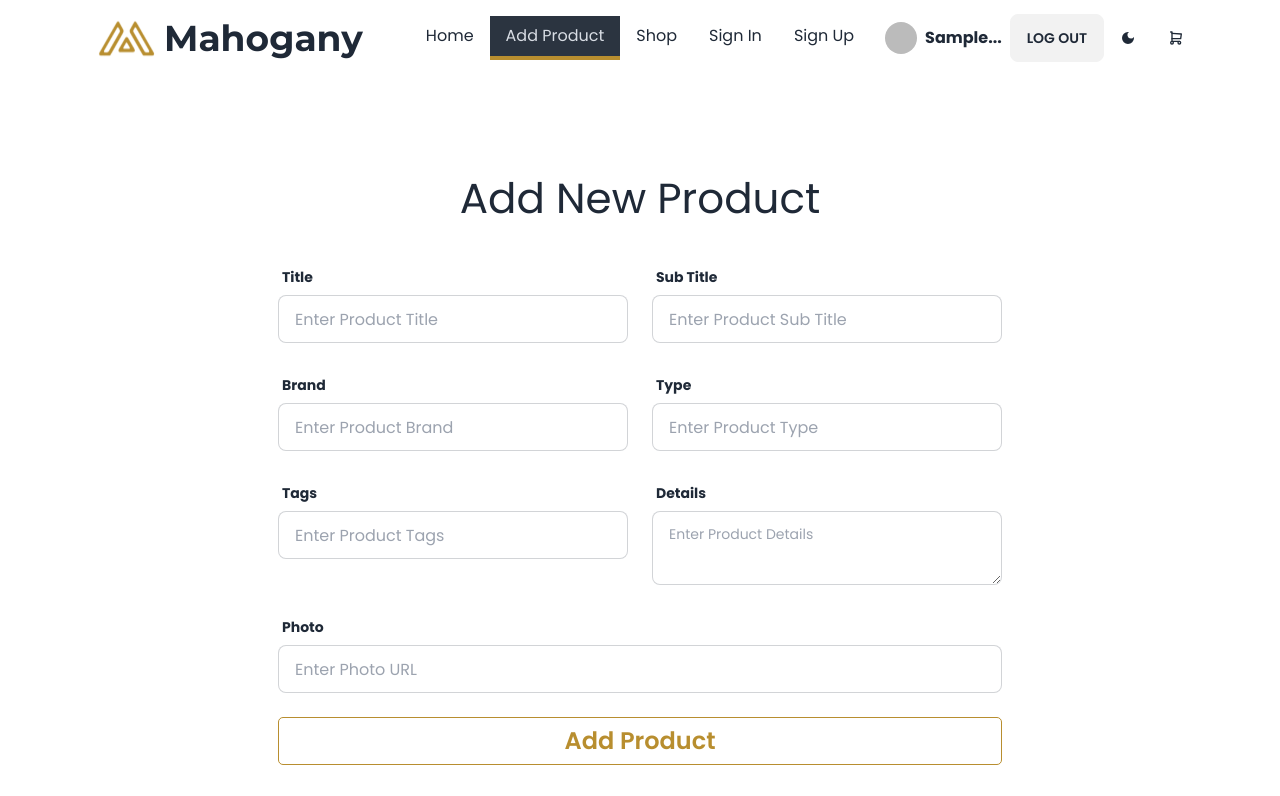
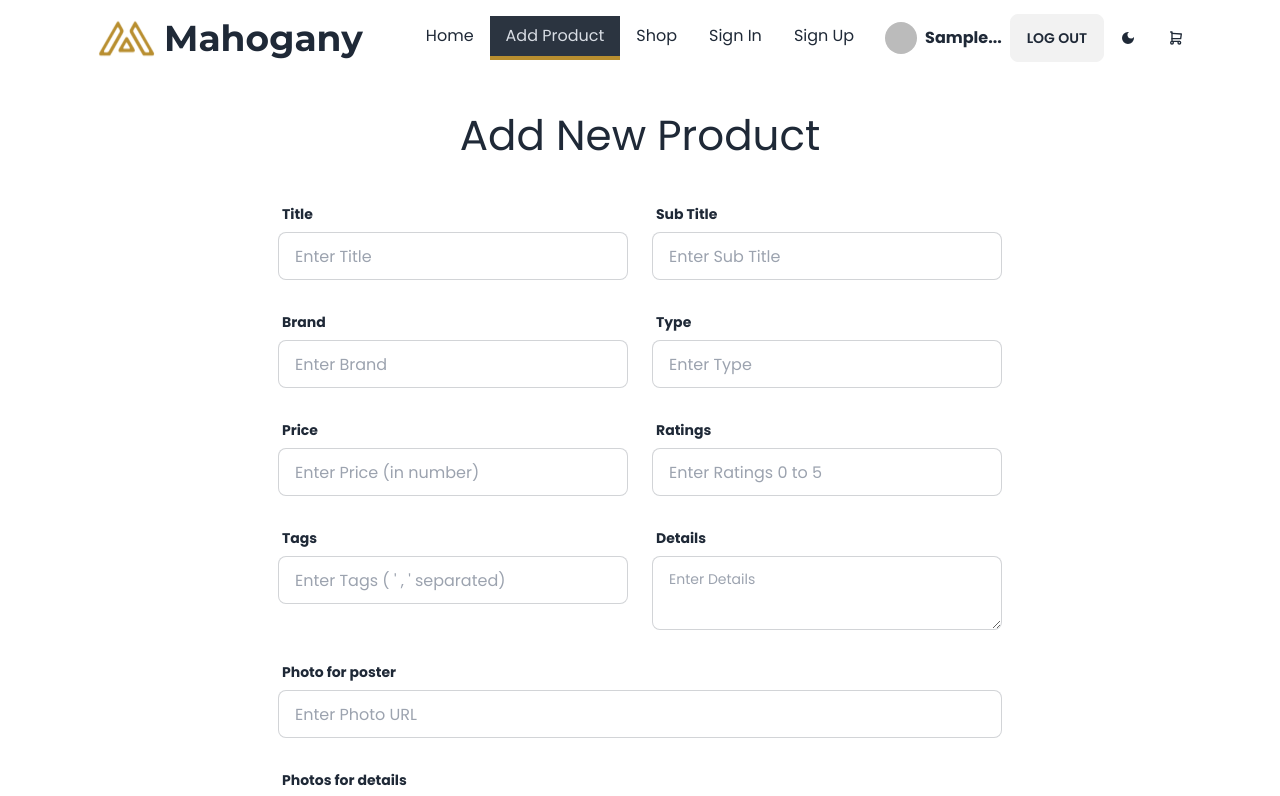
Before and after one commit to Md-Neamul-Hoqe/Mahogany-Furniture-brand-shop-Client_Side, a React (Vite) app: page /addProduct in a window 1280 px wide. Shown: the top 796 px of the page. Built offline with nearby package versions, Linux system fonts and the light colour scheme; no server answers; sample sign-in values are in the browser's storage.

Commit message:
Edit product info with required properties added

```diff
--- a/src/Home.jsx
+++ b/src/Home.jsx
@@ -4,7 +4,6 @@ import Products from "./components/Products";
 import Stat from "./components/Stat";
 import Brand from "./components/brand";
 import { useLoaderData } from "react-router-dom";
-import { useEffect, useState } from "react";
 
 const Home = () => {
   const products = useLoaderData();
--- a/src/Pages/AddProduct.jsx
+++ b/src/Pages/AddProduct.jsx
@@ -13,16 +13,21 @@ const AddProduct = () => {
     const type = Form.type.value;
     const tags = Form.tags.value;
     const details = Form.details.value;
+    const price = Form.price.value;
+    const ratings = Form.ratings.value;
     const photo = Form.photo.value;
+    const images = Form.images.value;
 
     const furnitureInfo = {
       title,
       subtitle,
       brand,
       type,
-      tags,
-      details,
-      photo,
+      tags: tags.split(","),
+      price: { new: price },
+      ratings,
+      description: { text: details, images: images.split(","), photo: photo },
+      status: "New",
     };
 
     fetch("https://mahogany-furniture-server-4lb6ne450.vercel.app/products", {
@@ -65,7 +70,7 @@ const AddProduct = () => {
                   </label>
                   <input
                     type="text"
-                    placeholder="Enter Product Title"
+                    placeholder="Enter Title"
                     name="title"
                     className="input input-bordered"
                     required
@@ -77,7 +82,7 @@ const AddProduct = () => {
                   </label>
                   <input
                     type="text"
-                    placeholder="Enter Product Sub Title"
+                    placeholder="Enter Sub Title"
                     name="subtitle"
                     className="input input-bordered"
                     required
@@ -91,7 +96,7 @@ const AddProduct = () => {
                   </label>
                   <input
                     type="text"
-                    placeholder="Enter Product Brand"
+                    placeholder="Enter Brand"
                     name="brand"
                     className="input input-bordered"
                     required
@@ -104,8 +109,39 @@ const AddProduct = () => {
                   </label>
                   <input
                     type="text"
-                    placeholder="Enter Product Type"
+                    placeholder="Enter Type"
                     name="type"
+                    className="input input-bordered"
+                    required
+                  />
+                </div>
+              </div>
+
+              <div className="flex max-lg:flex-col gap-6">
+                <div className="form-control flex-1">
+                  <label className="label">
+                    <h4 className="label-text">Price</h4>
+                  </label>
+                  <input
+                    type="number"
+                    min={0}
+                    placeholder="Enter Price (in number)"
+                    name="price"
+                    className="input input-bordered"
+                    required
+                  />
+                </div>
+
+                <div className="form-control flex-1">
+                  <label className="label">
+                    <h4 className="label-text">Ratings</h4>
+                  </label>
+                  <input
+                    type="number"
+                    min={0}
+                    max={5}
+                    placeholder="Enter Ratings 0 to 5"
+                    name="ratings"
                     className="input input-bordered"
                     required
                   />
@@ -118,7 +154,7 @@ const AddProduct = () => {
                   </label>
                   <input
                     type="text"
-                    placeholder="Enter Product Tags"
+                    placeholder="Enter Tags ( ' , ' separated)"
                     name="tags"
                     className="input input-bordered"
                     required
@@ -131,7 +167,7 @@ const AddProduct = () => {
                   </label>
                   <textarea
                     type="text"
-                    placeholder="Enter Product Details"
+                    placeholder="Enter Details"
                     name="details"
                     className="textarea textarea-bordered"
                     required
@@ -140,12 +176,24 @@ const AddProduct = () => {
               </div>
               <div className="form-control">
                 <label className="label">
-                  <h4 className="label-text">Photo</h4>
+                  <h4 className="label-text">Photo for poster</h4>
                 </label>
                 <input
                   type="url"
                   placeholder="Enter Photo URL"
                   name="photo"
+                  className="input input-bordered"
+                  required
+                />
+              </div>
+              <div className="form-control">
+                <label className="label">
+                  <h4 className="label-text">Photos for details</h4>
+                </label>
+                <input
+                  type="url"
+                  placeholder="Enter Photo URLs (' , ' separated)"
+                  name="images"
                   className="input input-bordered"
                   required
                 />
@@ -162,7 +210,7 @@ const AddProduct = () => {
         </div>
       </div>
       <Helmet>
-        <title>{'Mahogany | Add Product'}</title>
+        <title>{"Mahogany | Add Product"}</title>
       </Helmet>
     </div>
   );
--- a/src/Pages/Error404.jsx
+++ b/src/Pages/Error404.jsx
@@ -6,9 +6,13 @@ const Error404 = () => {
   return (
     <div>
       <Navbar />
-      <img className="w-full" src="./src/assets/404.gif" alt="error page" />
+      <img
+        className="w-full"
+        src="https://i.ibb.co/9p9yL6K/404.gif"
+        alt="error page"
+      />
       <Helmet>
-        <title>{'Mahogany | Not Found'}</title>
+        <title>{"Mahogany | Not Found"}</title>
       </Helmet>
       <Footer />
     </div>
--- a/src/Pages/Shop.jsx
+++ b/src/Pages/Shop.jsx
@@ -1,10 +1,27 @@
 import { Link, useLoaderData } from "react-router-dom";
 import Product from "../components/Product";
 import { Helmet } from "react-helmet-async";
+import { useContext, useEffect, useState } from "react";
+import { AuthContext } from "../Providers/AuthProviders";
 
 const Shop = () => {
-  const products = useLoaderData();
-  console.log(typeof products);
+  const loadedProducts = useLoaderData();
+  const { deletedId } = useContext(AuthContext);
+  const [products, setProducts] = useState(loadedProducts);
+
+  console.log(typeof loadedProducts, products[0]._id, deletedId);
+
+  useEffect(() => {
+    const loadData = () => {
+      typeof loadedProducts === "object" &&
+        setProducts(
+          loadedProducts.filter((product) => product._id !== deletedId)
+        );
+    };
+
+    return () => loadData();
+  }, [deletedId, loadedProducts]);
+
   return (
     <section>
       {/* Banner Section */}
--- a/src/Pages/UpdateProduct.jsx
+++ b/src/Pages/UpdateProduct.jsx
@@ -6,7 +6,7 @@ import Swal from "sweetalert2";
 const UpdateProduct = () => {
   const product = useLoaderData();
 
-  // console.log(typeof product);
+  console.log(product);
 
   const handleUpdateProduct = (e) => {
     e.preventDefault();
@@ -21,15 +21,27 @@ const UpdateProduct = () => {
     const details = Form.details.value;
     const photo = Form.photo.value;
 
+    const price = Form.price.value;
+    const ratings = Form.ratings.value;
+    const images = Form.images.value;
+
     const furnitureInfo = {
       id: product._id,
       title,
       subtitle,
       brand,
       type,
-      tags,
-      details,
-      photo,
+      tags: tags.split(","),
+      price: {
+        old:
+          product?.price?.new === price
+            ? product?.price?.old
+            : product?.price?.new,
+        new: price,
+      },
+      ratings,
+      description: { text: details, images: images.split(","), photo: photo },
+      status: "New",
     };
 
     console.log(furnitureInfo);
@@ -128,6 +140,39 @@ const UpdateProduct = () => {
                     />
                   </div>
                 </div>
+
+                <div className="flex max-lg:flex-col gap-6">
+                  <div className="form-control flex-1">
+                    <label className="label">
+                      <h4 className="label-text">Price</h4>
+                    </label>
+                    <input
+                      type="number"
+                      min={0}
+                      placeholder="Enter Price (in number)"
+                      name="price"
+                      className="input input-bordered"
+                      defaultValue={product?.price?.new}
+                      required
+                    />
+                  </div>
+
+                  <div className="form-control flex-1">
+                    <label className="label">
+                      <h4 className="label-text">Ratings</h4>
+                    </label>
+                    <input
+                      type="number"
+                      min={0}
+                      max={5}
+                      placeholder="Enter Ratings 0 to 5"
+                      name="ratings"
+                      className="input input-bordered"
+                      defaultValue={product?.ratings}
+                      required
+                    />
+                  </div>
+                </div>
                 <div className="flex max-lg:flex-col gap-6">
                   <div className="form-control flex-1">
                     <label className="label">
@@ -159,7 +204,7 @@ const UpdateProduct = () => {
                 </div>
                 <div className="form-control">
                   <label className="label">
-                    <h4 className="label-text">Photo</h4>
+                    <h4 className="label-text">Photo for poster</h4>
                   </label>
                   <input
                     type="url"
@@ -167,6 +212,21 @@ const UpdateProduct = () => {
                     name="photo"
                     className="input input-bordered"
                     defaultValue={product?.description?.photo}
+                    required
+                  />
+                </div>
+                <div className="form-control">
+                  <label className="label">
+                    <h4 className="label-text">Photos for details</h4>
+                  </label>
+                  <input
+                    type="url"
+                    placeholder="Enter Photo URLs (' , ' separated)"
+                    defaultValue={JSON.parse(
+                      JSON.stringify(product?.description?.images)
+                    )}
+                    name="images"
+                    className="input input-bordered"
                     required
                   />
                 </div>
--- a/src/Providers/AuthProviders.jsx
+++ b/src/Providers/AuthProviders.jsx
@@ -41,6 +41,7 @@ const AuthProviders = ({ children }) => {
 
   const logOut = () => {
     setLoading(true);
+
     const loggingOut = signOut(auth).then((res) => {
       if (!res)
         Swal.fire({
@@ -53,6 +54,7 @@ const AuthProviders = ({ children }) => {
           },
         });
     });
+
     return () => loggingOut();
   };
 
--- a/src/components/Product.jsx
+++ b/src/components/Product.jsx
@@ -85,7 +85,7 @@ const Product = ({ product }) => {
       </div>
 
       {/* Product */}
-      <div className="card card-compact justify-start p-0 min-w-min h-full bg-gray-100 rounded-none">
+      <div className="card card-compact justify-start p-0 min-w-min h-full rounded-none">
         <figure>
           <img
             src={product?.description?.photo}
@@ -98,10 +98,11 @@ const Product = ({ product }) => {
             {product.title}
           </h5>
           <small className="text-sub-title">{product?.subtitle}</small>
+          <small className="text-title">Type: {product?.type}</small>
           <p className="flex justify-between items-end gap-2">
             <span className="text-xl">Tk {product?.price?.new}</span>
             <span className="text-body line-through">
-              Tk {product?.price?.old}
+              {product?.price?.old && `Tk ${product?.price?.old}`}
             </span>
           </p>
         </div>
```
Also changed, not shown: src/Pages/SignUp.jsx (+0 -94 lines), src/main.jsx (+35 -9 lines), 1 other file (tests, documents, lock files or other folders).
